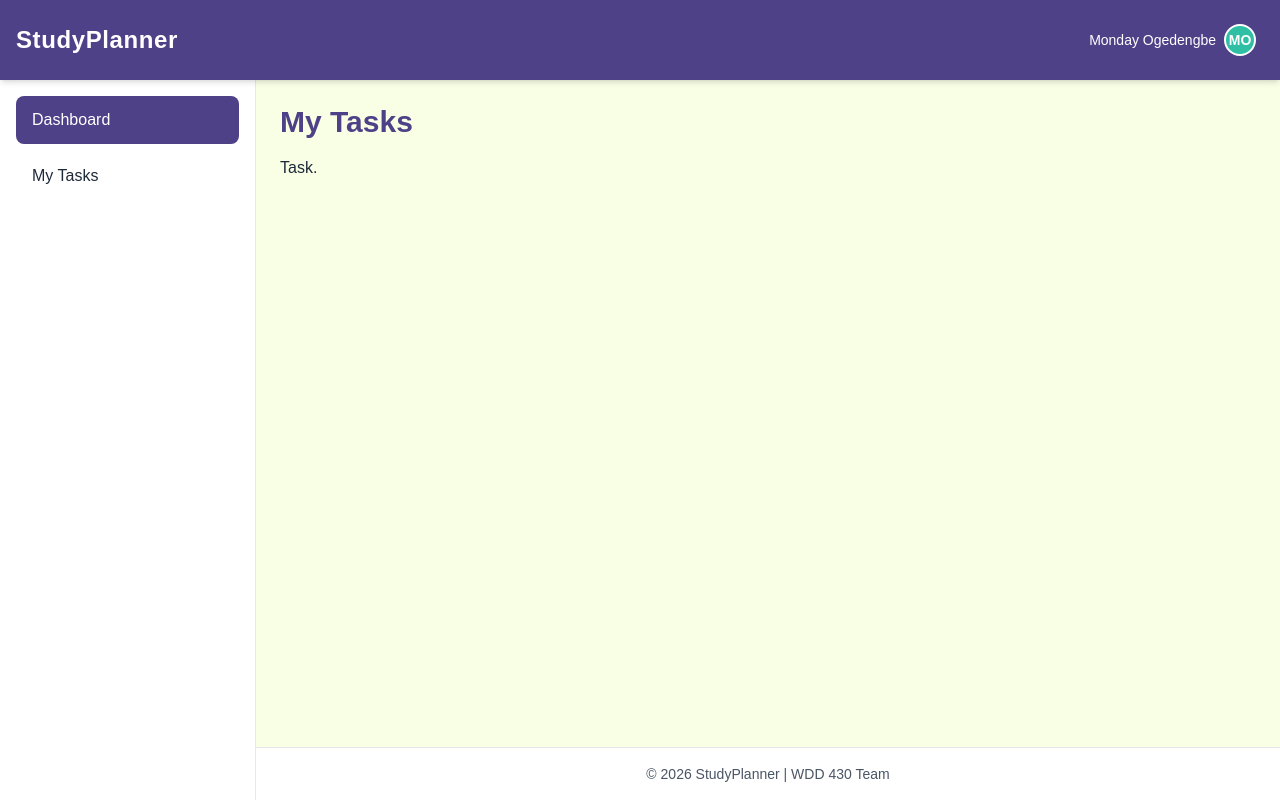
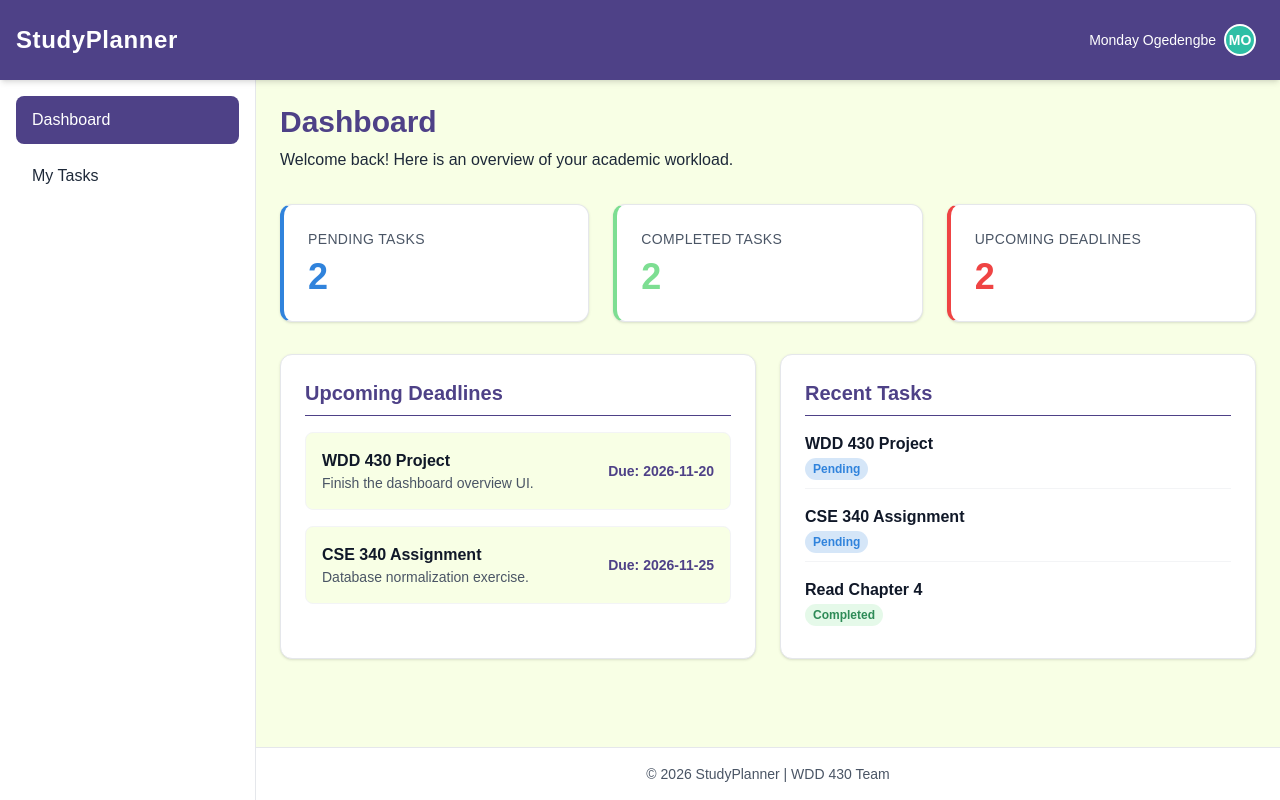
Before and after one commit to danielvilchez/studyplanner, a Next.js app: page /dashboard in a window 1280 px wide. Built offline with nearby package versions, Linux system fonts and the light colour scheme.

Commit message:
Implement dashboard overview with summary cards, deadlines, and recent tasks (Closes #11)

```diff
--- a/app/dashboard/page.tsx
+++ b/app/dashboard/page.tsx
@@ -1,8 +1,66 @@
-export default function TasksPage() {
+import { mockTasks } from '@/lib/mockData';
+import DashboardSummary from '@/components/DashboardSummary';
+import DeadlineDisplay from '@/components/DeadlineDisplay';
+
+export default function DashboardPage() {
+  // 1. Calculate Stats
+  const pendingCount = mockTasks.filter(t => t.status === 'Pending').length;
+  const completedCount = mockTasks.filter(t => t.status === 'Completed').length;
+
+  // 2. Get upcoming deadlines (Pending + has dueDate, sorted closest to farthest)
+  const upcomingTasks = mockTasks
+    .filter(t => t.status === 'Pending' && t.dueDate)
+    .sort((a, b) => new Date(a.dueDate!).getTime() - new Date(b.dueDate!).getTime());
+
+  // 3. Get recent tasks (Just take the first 3 from the mock data for now)
+  const recentTasks = mockTasks.slice(0, 3);
+
   return (
-    <div>
-      <h2 className="font-sans font-bold text-3xl text-[#4E4187] mb-4">My Tasks</h2>
-      <p className="text-gray-800 font-medium">Task.</p>
+    <div className="max-w-5xl mx-auto space-y-8">
+
+      {/* Header */}
+      <div>
+        <h2 className="font-sans font-bold text-3xl text-[#4E4187]">Dashboard</h2>
+        <p className="text-gray-800 mt-2">Welcome back! Here is an overview of your academic workload.</p>
+      </div>
+
+      {/* 1. Summary Cards Component */}
+      <DashboardSummary
+        pending={pendingCount}
+        completed={completedCount}
+        upcoming={upcomingTasks.length}
+      />
+
+      {/* Grid for Deadlines and Recent Tasks */}
+      <div className="grid grid-cols-1 md:grid-cols-2 gap-6">
+
+        {/* 2. Upcoming Deadlines Component */}
+        <div className="bg-white rounded-xl shadow-sm border border-gray-200 p-6">
+          <h3 className="font-bold text-xl text-[#4E4187] mb-4 border-b pb-2">Upcoming Deadlines</h3>
+          <DeadlineDisplay tasks={upcomingTasks} />
+        </div>
+
+        {/* 3. Recent Tasks List */}
+        <div className="bg-white rounded-xl shadow-sm border border-gray-200 p-6">
+          <h3 className="font-bold text-xl text-[#4E4187] mb-4 border-b pb-2">Recent Tasks</h3>
+          <ul className="space-y-4">
+            {recentTasks.map(task => (
+              <li key={task.id} className="flex justify-between items-center border-b border-gray-100 pb-2 last:border-0">
+                <div>
+                  <h4 className="font-semibold text-gray-900">{task.title}</h4>
+                  <span className={`text-xs font-bold px-2 py-1 rounded-full ${
+                    task.status === 'Completed' ? 'bg-[#7DDE92]/20 text-[#2E8B57]' : 'bg-[#3083DC]/20 text-[#3083DC]'
+                  }`}>
+                    {task.status}
+                  </span>
+                </div>
+              </li>
+            ))}
+          </ul>
+        </div>
+
+      </div>
+
     </div>
   );
 }
--- /dev/null
+++ b/components/DashboardSummary.tsx
@@ -0,0 +1,18 @@
+export default function DashboardSummary({ pending, completed, upcoming }: { pending: number, completed: number, upcoming: number }) {
+  return (
+    <div className="grid grid-cols-1 md:grid-cols-3 gap-6">
+      <div className="bg-white rounded-xl shadow-sm border border-gray-200 p-6 border-l-4 border-l-[#3083DC]">
+        <h3 className="text-gray-600 font-medium text-sm uppercase tracking-wide">Pending Tasks</h3>
+        <p className="text-4xl font-bold text-[#3083DC] mt-2">{pending}</p>
+      </div>
+      <div className="bg-white rounded-xl shadow-sm border border-gray-200 p-6 border-l-4 border-l-[#7DDE92]">
+        <h3 className="text-gray-600 font-medium text-sm uppercase tracking-wide">Completed Tasks</h3>
+        <p className="text-4xl font-bold text-[#7DDE92] mt-2">{completed}</p>
+      </div>
+      <div className="bg-white rounded-xl shadow-sm border border-gray-200 p-6 border-l-4 border-l-[#EF4444]">
+        <h3 className="text-gray-600 font-medium text-sm uppercase tracking-wide">Upcoming Deadlines</h3>
+        <p className="text-4xl font-bold text-[#EF4444] mt-2">{upcoming}</p>
+      </div>
+    </div>
+  );
+}
--- /dev/null
+++ b/components/DeadlineDisplay.tsx
@@ -0,0 +1,28 @@
+interface Task {
+  id: number;
+  title: string;
+  description: string;
+  dueDate: string | null;
+}
+
+export default function DeadlineDisplay({ tasks }: { tasks: Task[] }) {
+  if (tasks.length === 0) {
+    return <p className="text-gray-600">You have no upcoming deadlines. Great job!</p>;
+  }
+
+  return (
+    <ul className="space-y-4">
+      {tasks.map(task => (
+        <li key={task.id} className="flex justify-between items-center bg-[#F8FFE5] p-4 rounded-lg border border-gray-100">
+          <div>
+            <h4 className="font-bold text-gray-900">{task.title}</h4>
+            <p className="text-sm text-gray-600">{task.description}</p>
+          </div>
+          <div className="text-right">
+            <span className="text-sm font-semibold text-[#4E4187]">Due: {task.dueDate}</span>
+          </div>
+        </li>
+      ))}
+    </ul>
+  );
+}
--- /dev/null
+++ b/lib/mockData.ts
@@ -0,0 +1,6 @@
+export const mockTasks = [
+  { id: 1, title: 'WDD 430 Project', description: 'Finish the dashboard overview UI.', status: 'Pending', dueDate: '2026-11-20' },
+  { id: 2, title: 'CSE 340 Assignment', description: 'Database normalization exercise.', status: 'Pending', dueDate: '2026-11-25' },
+  { id: 3, title: 'Read Chapter 4', description: 'Read the React documentation.', status: 'Completed', dueDate: null },
+  { id: 4, title: 'Group Meeting', description: 'Sync with the StudyPlanner team.', status: 'Completed', dueDate: null },
+];
```
